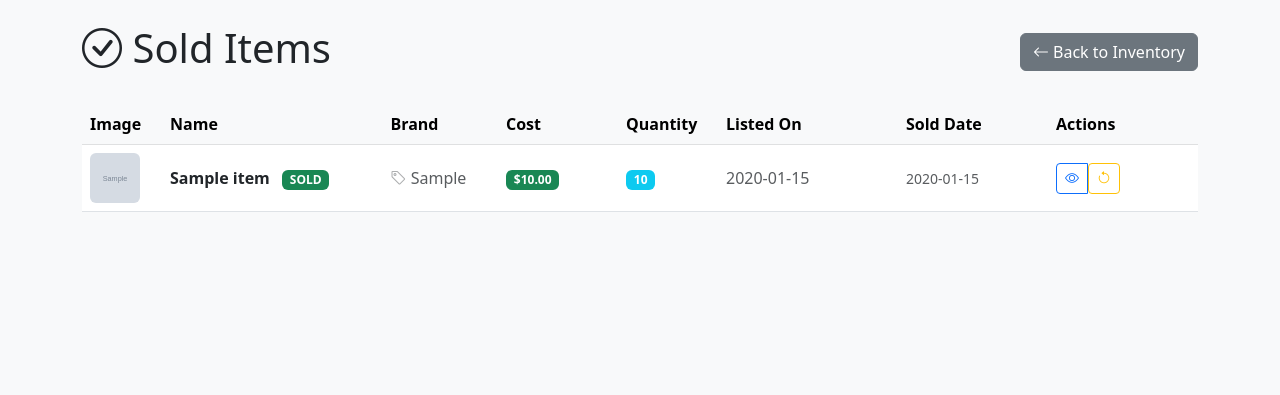
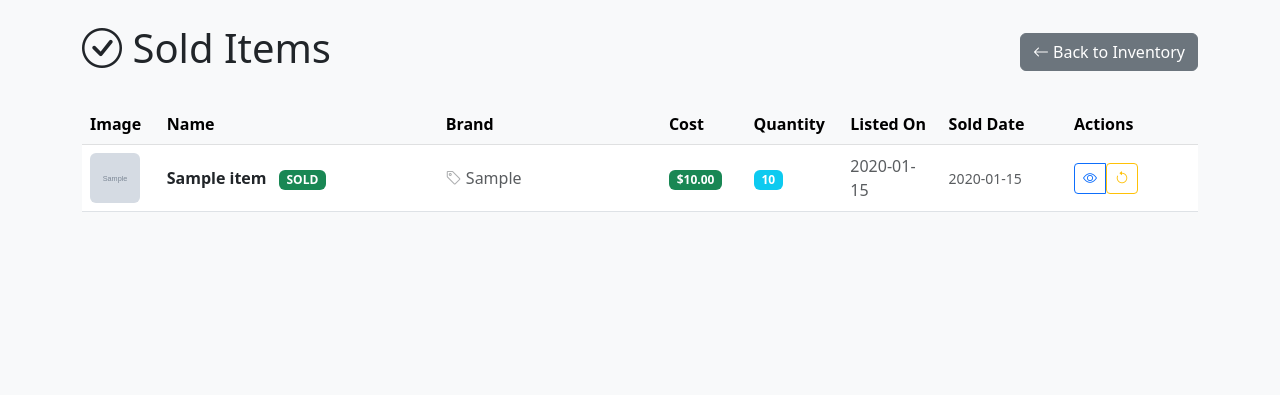
Before and after one commit to alreadyded1/InventoryCT, a Flask app: page /sold in a window 1280 px wide. Shown: the part 62-457 px from the top of the page. Run offline with Flask 3, Linux system fonts and the light colour scheme; tables that the repository leaves empty hold one stand-in row (values such as "Sample post"); grey boxes marked "Sample" are stand-in pictures.

Commit message:
Adjust column widths on sold items page
- Increase Name column to 25% width for better visibility
- Increase Brand column to 20% width
- Reduce Cost column to 90px (from 120px)
- Reduce Listed On column to 110px (from 180px)
- Keep other columns unchanged

This provides better proportions for the most important
information while keeping the table compact.

🤖 Generated with [Claude Code](https://claude.com/claude-code)

Co-Authored-By: Claude <noreply@anthropic.com>

```diff
--- a/templates/sold_items.html
+++ b/templates/sold_items.html
@@ -16,11 +16,11 @@
             <thead class="table-light">
                 <tr>
                     <th style="width: 80px;">Image</th>
-                    <th>Name</th>
-                    <th>Brand</th>
-                    <th style="width: 120px;">Cost</th>
+                    <th style="width: 25%;">Name</th>
+                    <th style="width: 20%;">Brand</th>
+                    <th style="width: 90px;">Cost</th>
                     <th style="width: 100px;">Quantity</th>
-                    <th style="width: 180px;">Listed On</th>
+                    <th style="width: 110px;">Listed On</th>
                     <th style="width: 150px;">Sold Date</th>
                     <th style="width: 150px;">Actions</th>
                 </tr>
```
